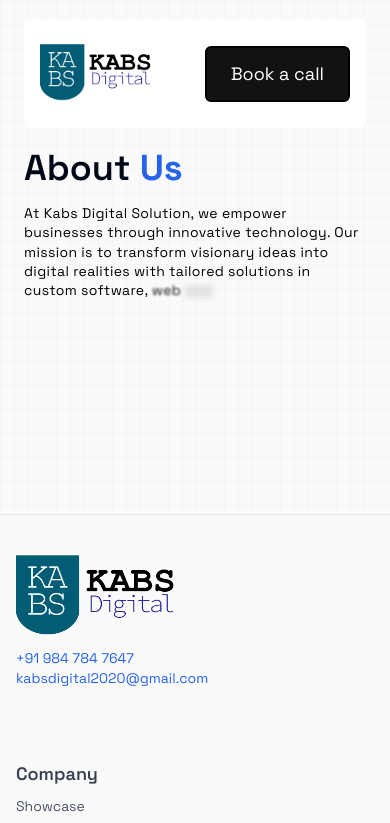
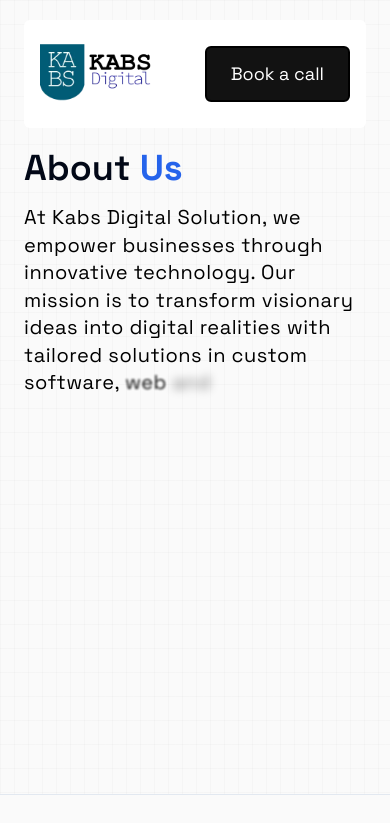
Before and after one commit to SabiqHashil/kabs-digital_website, a Next.js app: page /about in a window 390 px wide. Shown: the top 823 px of the page. Built offline with nearby package versions, Linux system fonts and the light colour scheme.

Commit message:
"Update text styling in TextGenerateEffect component"

```diff
--- a/components/ui/text-generate-effect.tsx
+++ b/components/ui/text-generate-effect.tsx
@@ -53,7 +53,7 @@ export const TextGenerateEffect = ({
   return (
     <div className={cn("font-normal", className)}>
       <div className="mt-4">
-        <div className=" dark:text-white text-black xl:text-2xl lg:text-2xl md:text-xl  text-sm leading-snug tracking-wide">
+        <div className=" dark:text-white text-black text-xl md:text-2xl leading-snug tracking-wide">
           {renderWords()}
         </div>
       </div>
```
